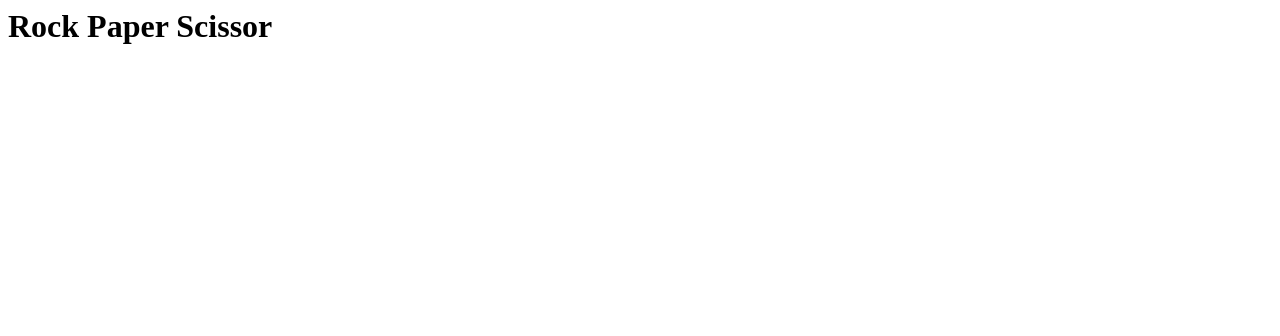
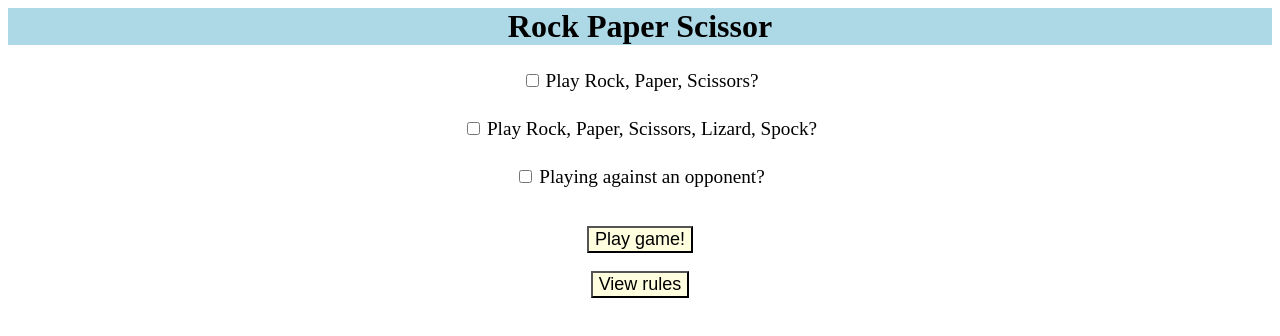
Before and after one commit to comp426-2023-spring/e02-YinuoLiu0708, a website: page public/index.html in a window 1280 px wide. Drawn offline with Linux system fonts and the light colour scheme.

Commit message:
complete rules page

```diff
--- a/public/index.html
+++ b/public/index.html
@@ -1,6 +1,7 @@
 <html>
     <head>
-        <title>Paper Scissor Rock</title>
+        <meta charset="UTF-8">
+        <title>Paper Rock Scissors</title>
         <link rel="stylesheet" type="text/css" href="styles.css">
         <script src="scripts.js"></script>
     </head>
@@ -8,5 +9,28 @@
         <header>
             <h1>Rock Paper Scissor</h1>
         </header>
+        <form id="userinput" action="/submit">
+            <input type="checkbox" id="rps">
+            <label>Play Rock, Paper, Scissors?</label>
+
+            <br><br>
+
+            <input type="checkbox" id="rpsls">
+            <label>Play Rock, Paper, Scissors, Lizard, Spock?</label>
+
+            <br><br>
+
+            <input type="checkbox" id="opponent">
+            <label>Playing against an opponent?</label>
+
+            <br><br>
+
+        </form>
+
+        <button type="button" id="play" onClick="play()">Play game!</button>
+
+        <br><br>
+
+        <button type="button" id="'rules" onClick="viewRules()">View rules</button>
     </body>
 </html>
--- a/public/scripts.js
+++ b/public/scripts.js
@@ -1,3 +1,15 @@
 // If you would like to see some examples of similar code to make an interface interact with an API,
 // check out the coin-server example from a previous COMP 426 semester.
 // https://github.com/jdmar3/coinserver
+
+async function play(){
+
+}
+
+function viewRules(){
+    window.location.href = "rules.html";
+}
+
+function home(){
+    window.location.href = "index.html";
+}
--- a/public/styles.css
+++ b/public/styles.css
@@ -1,8 +1,28 @@
-body {
+header{
+    background-color: lightblue;
+    text-align: center;
 }
 
-h1 {
+label{
+    font-size: larger;
+    line-height: 30px;
+    text-align: center;
+
 }
 
-p {
+body{
+    font-size: medium;
+    text-align: center;
 }
+
+p{
+    font-size: large;
+    line-height: 30px;
+    text-align: center;
+}
+
+button{
+    font-size: large;
+    background-color: lightyellow;
+    text-align: center;
+}
```
Also changed, not shown: public/rules.html (added, +34 -0 lines).
